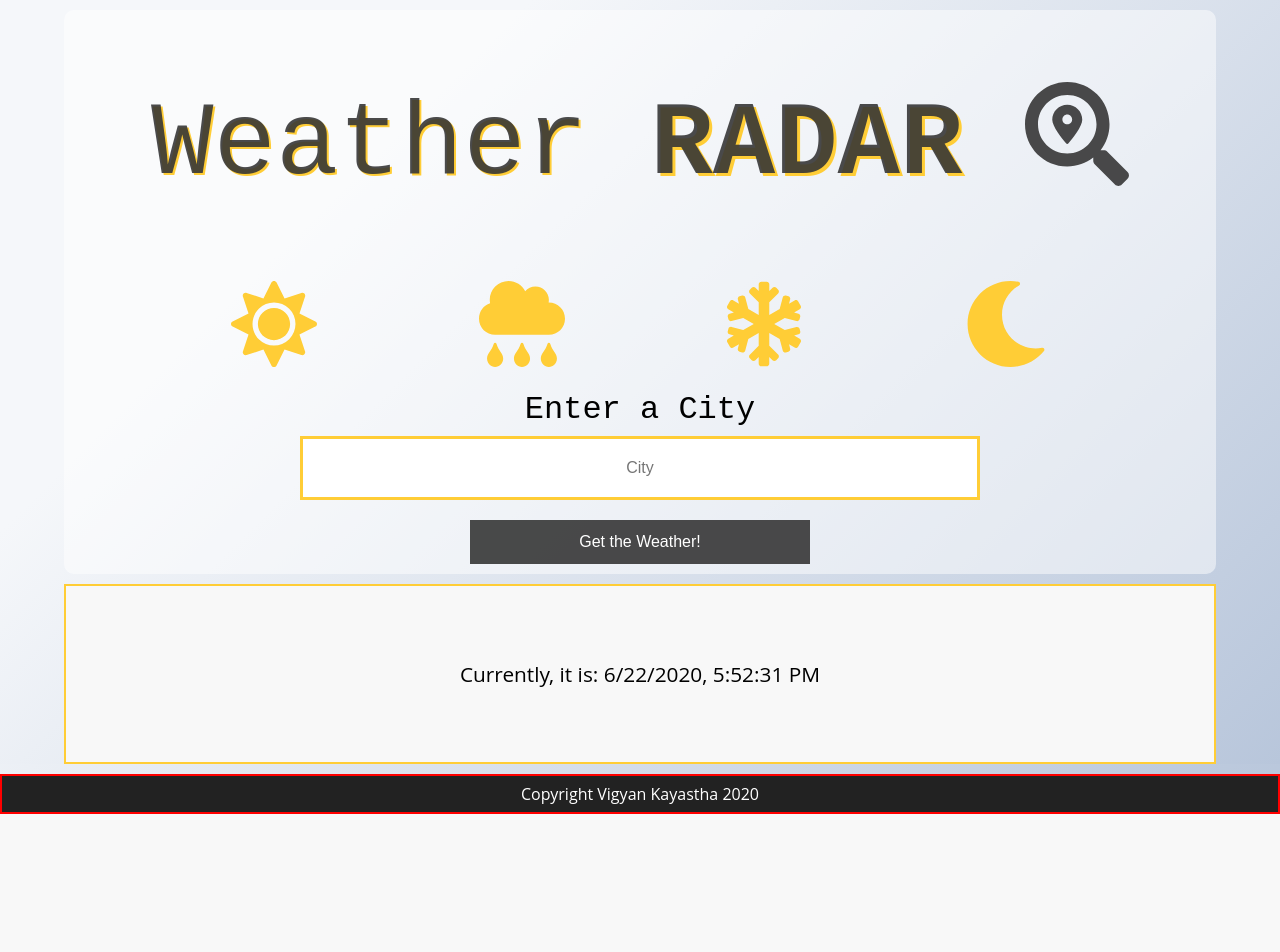
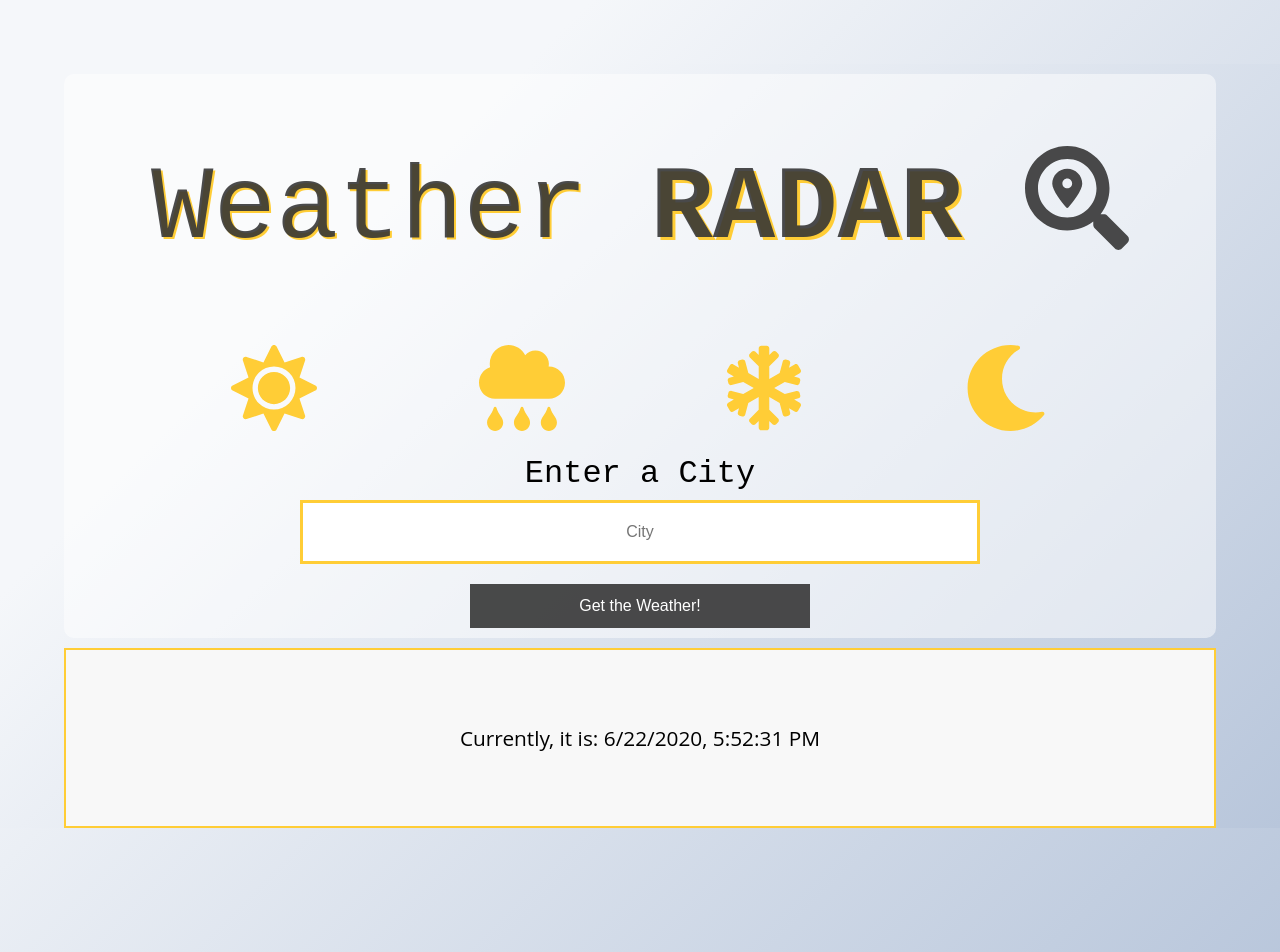
Before and after one commit to vigyan-k/weather-react-app, a React (Create React App) app: page / in a window 1280 px wide. Shown: the top 952 px of the page. Before the commit the page ends 814 px from the top, so only its background shows below. Built offline with nearby package versions, Linux system fonts and the light colour scheme.

Commit message:
fixed margin issue

```diff
--- a/src/App.js
+++ b/src/App.js
@@ -75,7 +75,7 @@ class App extends Component {
 
   render(){
     return (
-      <div>
+      <div className="body">
         <div className='main'>
           <div className="wrapper">
             <Search handleClick={this.handleClick} handleSubmit={this.handleSubmit} handleChange={this.handleChange}/>
--- a/src/index.css
+++ b/src/index.css
@@ -28,7 +28,12 @@ html,
   background-image: linear-gradient(315deg, #b8c6db 0%, #f5f7fa 74%)
 }
 
+.body{
+  min-height: 100vh;
+}
+
 .main{
+  margin: 5% 0 10% 0;
   padding-top:10px;
 }
 
@@ -241,12 +246,6 @@ button:focus{
   padding:10px;
 }
 
-footer{
-  position: relative;
-  border: solid 2px red;
-  top: 0;
-}
-
 .copyright p {
   font-size:1rem;
   color: #fff;
```
Lines whose indentation alone changed are shown as unchanged.
